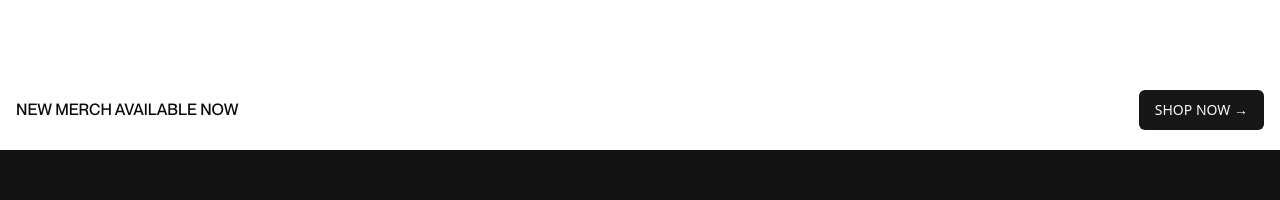
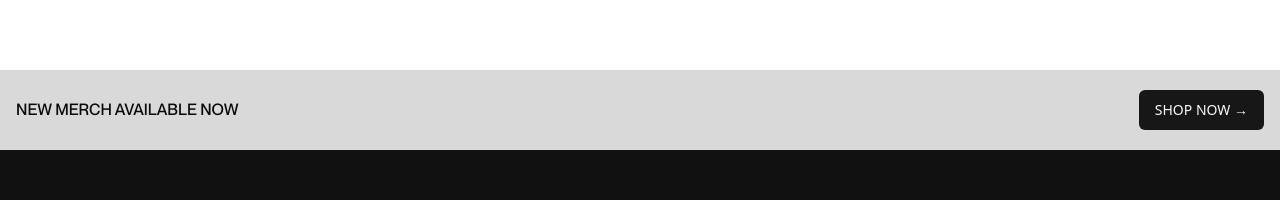
Before and after one commit to cal-dev-lab/lastpioneers, a Next.js app: page / in a window 1280 px wide. Shown: the part 730-930 px from the top of the page. Built offline with nearby package versions, Linux system fonts and the light colour scheme; no server answers; what @cloudinary/url-gen would draw is missing.

Commit message:
Updated bg colour of shop now banner

```diff
--- a/components/ShopNowBanner.tsx
+++ b/components/ShopNowBanner.tsx
@@ -3,7 +3,7 @@ import { Button } from "./ui/button";
 
 export default function ShopNowBanner() {
   return (
-    <section className="h-20 flex items-center">
+    <section className="h-20 bg-white flex items-center">
       <div className="container mx-auto px-4">
         <div className="flex items-center justify-between">
           <p>NEW MERCH AVAILABLE NOW</p>
```
